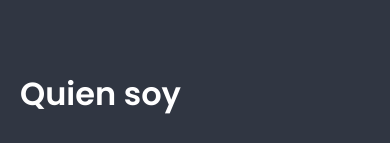
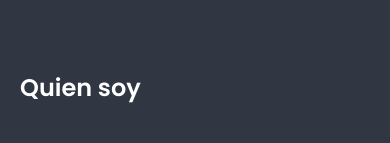
Before and after one commit to kevst-dev/portfolio, a Vue app: page / in a window 390 px wide. Shown: the part 1867-2010 px from the top of the page. Built offline with nearby package versions, Linux system fonts and the light colour scheme.

Commit message:
Creando un componente estándar (sub-title) y agregándolo a section-about.

```diff
--- a/src/components/main/about/about-main.vue
+++ b/src/components/main/about/about-main.vue
@@ -6,7 +6,8 @@
       <ProfilePhoto/>
 
       <div class="description">
-        <h3 class="sub-title">Quien soy</h3>
+        <StandardSubTitle nameTitle="Quien soy"/>
+
         <div class="paragraph">
           <hr class="line">
           <p class="text">
@@ -34,11 +35,13 @@
 <script>
   import StandardTitle from '../standard/title.vue'
   import ProfilePhoto from './profile-photo.vue'
+  import StandardSubTitle from '../standard/sub-title.vue'
 
   export default {
     components: {
       StandardTitle,
-      ProfilePhoto
+      ProfilePhoto,
+      StandardSubTitle
     },
     setup() {
 
@@ -72,12 +75,6 @@
     display: flex;
     flex-direction: column;
     gap: 35px;
-  }
-
-  .sub-title {
-    margin: 0;
-    font-size: var(--font-size-heading-3);
-    font-weight: 600;
   }
 
   .paragraph {
--- /dev/null
+++ b/src/components/main/standard/sub-title.vue
@@ -0,0 +1,31 @@
+<template>
+  <h3 class="sub-title">{{nameTitle}}</h3>
+</template>
+
+<script>
+
+  export default {
+    props: {
+      nameTitle: "",
+    },
+    components: {
+    },
+    setup() {
+    }
+  }
+</script>
+
+<style scoped>
+  .sub-title {
+    margin: 0;
+    font-size: var(--font-size-heading-3);
+    font-weight: 600;
+  }
+
+  /* Mobile */
+  @media screen and (max-width: 420px){
+    .sub-title {
+      font-size: var(--font-size-heading-4);
+    }
+  }
+</style>
```
